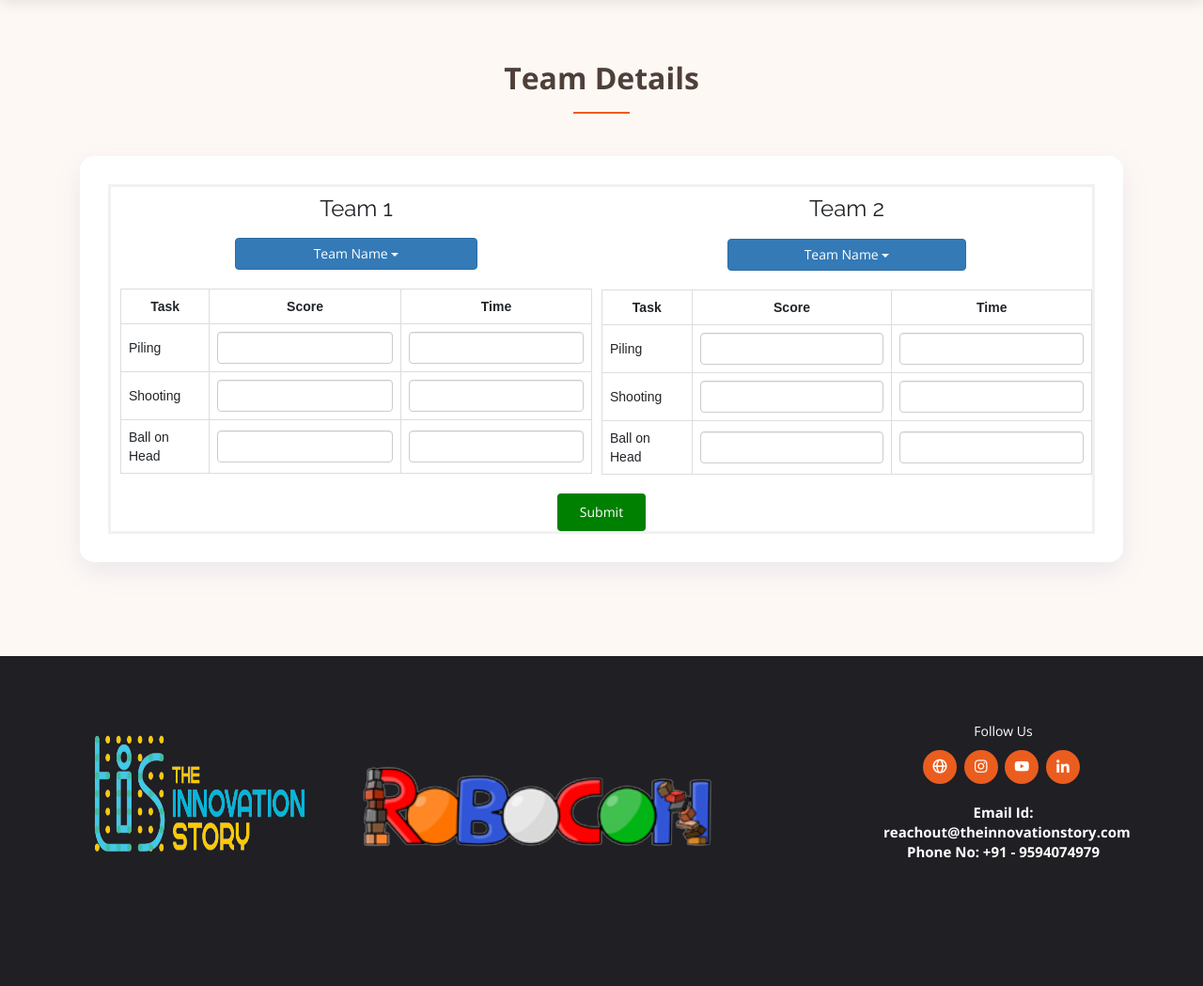
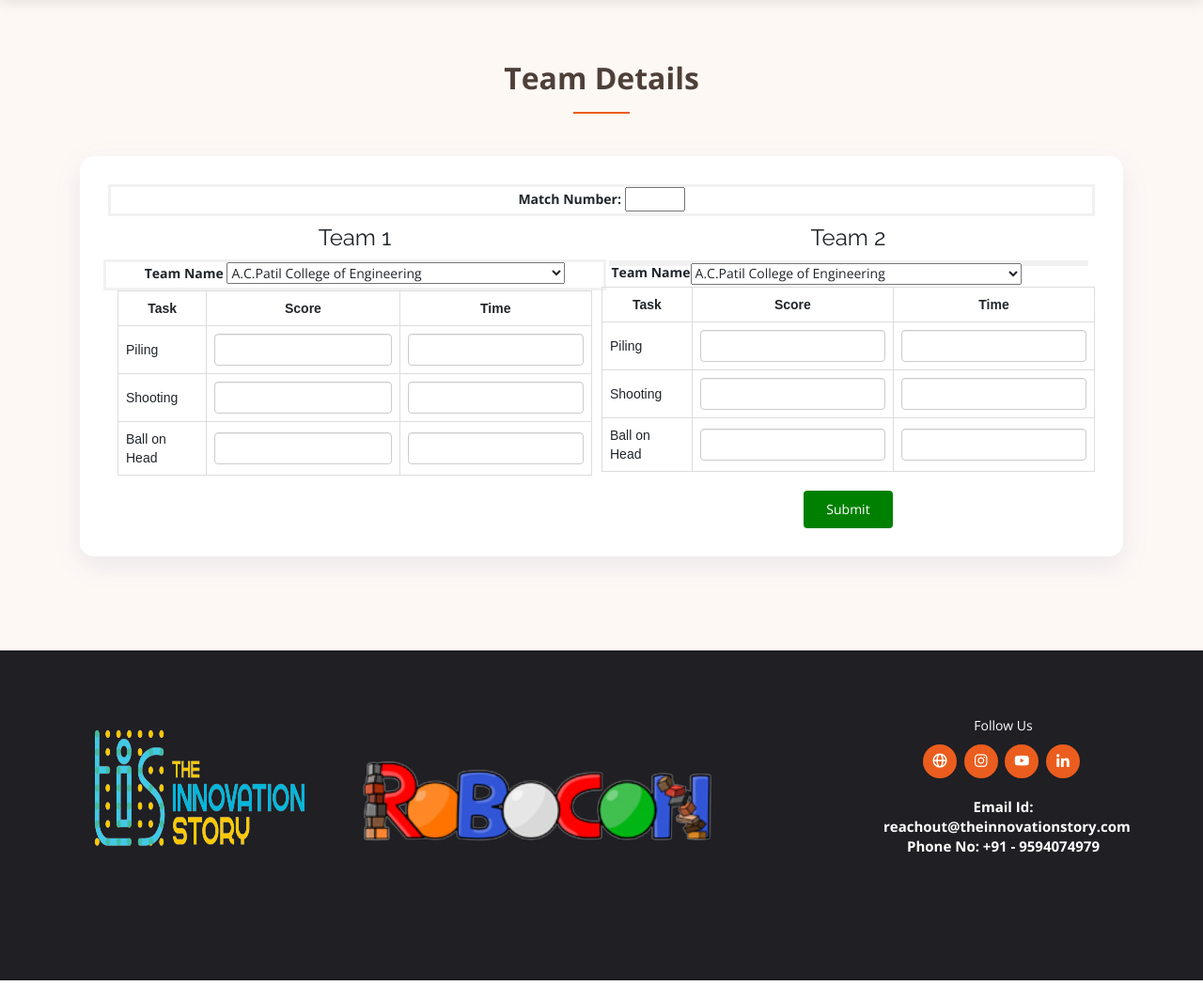
Before and after one commit to Aayushi3458/Robocon-, a PHP site: page /input.php in a window 1280 px wide. Shown: the part 72-1121 px from the top of the page at 94% size. Run offline with PHP 8.4, Linux system fonts and the light colour scheme.

Commit message:
dropdown

```diff
--- a/input.php
+++ b/input.php
@@ -96,62 +96,66 @@ include 'connect.php';
         </div>
         <div class="formbox" style="background-color:white; border-radius:15px;box-shadow: 0 10px 29px 0 rgba(68, 88, 144, 0.1);text-align:center;overflow-x:auto;">
         <form name="Teamform" action="connect.php" method="POST" enctype="multipart/form-data">
+        <form action="/action_page.php">
+          <label for="quantity">Match Number:</label>
+          <input type="number" id="quantity" name="quantity" min="1" max="120">
+        </form>
         <div class="column">
             <div class="row">
             <h3 style="text-align:center">Team 1</h3>
-            <div class="dropdown">
-              <button class="btn btn-primary" type="button" data-toggle="dropdown">Team Name
-              <span class="caret"></span></button>
-              <ul class="dropdown-menu">
-              <li><a href="#">A.C.Patil College of Engineering</a></li>
-              <li><a href="#">A.D. Patel Institute of Technology</a></li>
-              <li><a href="#">Ajay Kumar Garg Engineering College</a></li>
-              <li><a href="#">Bannari Amman Institute of Technology (Team:ASSAULT)</a></li>
-              <li><a href="#">Bannari Amman Institute of Technology (Team: NOVA)</a></li>
-              <li><a href="#">Bannari Amman Institute of Technology (Team: Innovators)</a></li>
-              <li><a href="#">Bannari Amman Institute of Technology (Team: ALPHA)</a></li>
-              <li><a href="#">Bannari Amman Institute of Technology (Team: Vitality)</a></li>
-              <li><a href="#">Birla Vishvakarma Mahavidyalaya</a></li>
-              <li><a href="#">BRACT's Vishwakarma Institute of Technology</a></li>
-              <li><a href="#">College of Engineering</a></li>
-              <li><a href="#">Fr. Conceicao Rodrigues College of Engineering,Mumbai</a></li>
-              <li><a href="#">Fr. Conceicao Rodrigues Institute of Technology,Vashi</a></li>
-              <li><a href="#">Government College of Engineering and Research Avasari Khurd</a></li>
-              <li><a href="#">Government College of Engineering</a></li>
-              <li><a href="#">Government Engineering College	</a></li>
-              <li><a href="#">Gujarat Technological University</a></li>
-              <li><a href="#">Institute of Technology, Nirma University</a></li>
-              <li><a href="#">JSPM Rajarshi shahu college of engineering</a></li>
-              <li><a href="#">K.J. Somaiya Institute of Engineering and Information Technology</a></li>
-              <li><a href="#">Kalinga Institute of Industrial Technology</a></li>
-              <li><a href="#">KJ Somaiya College of Engineering</a></li>
-              <li><a href="#">LD College of Engineering</a></li>
-              <li><a href="#">LJ University</a></li>
-              <li><a href="#">Mahindra University</a></li>
-              <li><a href="#">Manipal Institute of Technology</a></li>
-              <li><a href="#">Marathwada Mitra Mandal's College of Engineering</a></li>
-              <li><a href="#">MIT Academy of Engineering</a></li>
-              <li><a href="#">MIT World Peace University</a></li>
-              <li><a href="#">MIT-ADT University</a></li>
-              <li><a href="#">MKSSS's Cummins College Of Engineering For Women</a></li>
-              <li><a href="#">P.E.S. Modern College of Engineering</a></li>
-              <li><a href="#">Padmabhooshan Vasantdada Patil Institute of Technology</a></li>
-              <li><a href="#">Parul Institute of Technology, Parul University</a></li>
-              <li><a href="#">Pimpri Chinchwad College of Engineering</a></li>
-              <li><a href="#">Presidency University</a></li>
-              <li><a href="#">Pune Institute of Computer Technology</a></li>
-              <li><a href="#">Sardar Patel College of Engineering</a></li>
-              <li><a href="#">Sardar Vallabhbhai National Institute of Technology (SVNIT)</a></li>
-              <li><a href="#">Shri Guru Gobind Singhji Institute and Engineering and Technology</a></li>
-              <li><a href="#">SRM Institute of Science and Technology, KTR Campus</a></li>
-              <li><a href="#">St. Francis Institute of Technology</a></li>
-              <li><a href="#">SVKM's Dwarkadas J Sanghvi College of Engineering</a></li>
-              <li><a href="#">SVKM's NMIMS Mukesh Patel School of Technology Management and Engineering</a></li>
-              <li><a href="#">U.V.PATEL College of Engineering,Ganppat University</a></li>
-              </ul>
-              <br><br>
-          </div>
-          </div>
+            <form action="/action_page.php">
+              <label for="team1" style="text-align:left">Team Name</label>
+              <select id="team1" name="team1" style="width:70%">
+              <option value="#" >A.C.Patil College of Engineering</option>
+              <option value="#">A.D. Patel Institute of Technology</option>
+              <option value="#">Ajay Kumar Garg Engineering College</option>
+              <option value="#">Bannari Amman Institute of Technology (Team:ASSAULT)</option>
+              <option value="#">Bannari Amman Institute of Technology (Team: NOVA)</option>
+              <option value="#">Bannari Amman Institute of Technology (Team: Innovators)</option>
+              <option value="#">Bannari Amman Institute of Technology (Team: ALPHA)</option>
+              <option value="#">Bannari Amman Institute of Technology (Team: Vitality)</option>
+              <option value="#">Birla Vishvakarma Mahavidyalaya</option>
+              <option value="#">BRACT's Vishwakarma Institute of Technology</option>
+              <option value="#">College of Engineering</option>
+              <option value="#">College of Engineering</option>
+              <option value="#">Fr. Conceicao Rodrigues College of Engineering,Mumbai</option>
+              <option value="#">Fr. Conceicao Rodrigues Institute of Technology,Vashi</option>
+              <option value="#">Government College of Engineering and Research Avasari Khurd</option>
+              <option value="#">Government College of Engineering</option>
+              <option value="#">Government Engineering College</option>
+              <option value="#">Gujarat Technological University</option>
+              <option value="#">Institute of Technology, Nirma University</option>
+              <option value="#">JSPM Rajarshi shahu college of engineering</option>
+              <option value="#">K.J. Somaiya Institute of Engineering and Information Technology</option>
+              <option value="#">Kalinga Institute of Industrial Technology</option>
+              <option value="#">KJ Somaiya College of Engineering</option>
+              <option value="#">LD College of Engineering</option>
+              <option value="#">LJ University</option>
+              <option value="#">Mahindra University</option>
+              <option value="#">Manipal Institute of Technology</option>
+              <option value="#">Marathwada Mitra Mandal's College of Engineering</option>
+              <option value="#">MIT Academy of Engineering</option>
+              <option value="#">MIT World Peace University</option>
+              <option value="#">MIT-ADT University</option>
+              <option value="#">MKSSS's Cummins College Of Engineering For Women</option>
+              <option value="#">P.E.S. Modern College of Engineering</option>
+              <option value="#">Padmabhooshan Vasantdada Patil Institute of Technology</option>
+              <option value="#">Parul Institute of Technology, Parul University</option>
+              <option value="#">Pimpri Chinchwad College of Engineering</option>
+              <option value="#">Presidency University</option>
+              <option value="#">Pune Institute of Computer Technology</option>
+              <option value="#">Sardar Patel College of Engineering</option>
+              <option value="#">Sardar Vallabhbhai National Institute of Technology (SVNIT)</option>
+              <option value="#">Shri Guru Gobind Singhji Institute and Engineering and Technology</option>
+              <option value="#">SRM Institute of Science and Technology, KTR Campus</option>
+              <option value="#">St. Francis Institute of Technology</option>
+              <option value="#">SVKM's Dwarkadas J Sanghvi College of Engineering</option>
+              <option value="#">SVKM's NMIMS Mukesh Patel School of Technology Management and Engineering</option>
+              <option value="#">U.V.PATEL College of Engineering,Ganppat University</option>
+            </select>
+
+            </form>
+           </div>
           <table>
                     <thread>
                       <tr>
@@ -182,58 +186,61 @@ include 'connect.php';
 
             <div class="row" style="margin-top:1%">
             <h3 style="text-align:center">Team 2</h3>
-            <div class="dropdown" style="text-align:center">
-              <button class="btn btn-primary" type="button" data-toggle="dropdown">Team Name
-              <span class="caret"></span></button>
-              <ul class="dropdown-menu">
-              <li><a href="#">A.C.Patil College of Engineering</a></li>
-              <li><a href="#">A.D. Patel Institute of Technology</a></li>
-              <li><a href="#">Ajay Kumar Garg Engineering College</a></li>
-              <li><a href="#">Bannari Amman Institute of Technology (Team:ASSAULT)</a></li>
-              <li><a href="#">Bannari Amman Institute of Technology (Team: NOVA)</a></li>
-              <li><a href="#">Bannari Amman Institute of Technology (Team: Innovators)</a></li>
-              <li><a href="#">Bannari Amman Institute of Technology (Team: ALPHA)</a></li>
-              <li><a href="#">Bannari Amman Institute of Technology (Team: Vitality)</a></li>
-              <li><a href="#">Birla Vishvakarma Mahavidyalaya</a></li>
-              <li><a href="#">BRACT's Vishwakarma Institute of Technology</a></li>
-              <li><a href="#">College of Engineering</a></li>
-              <li><a href="#">Fr. Conceicao Rodrigues College of Engineering,Mumbai</a></li>
-              <li><a href="#">Fr. Conceicao Rodrigues Institute of Technology,Vashi</a></li>
-              <li><a href="#">Government College of Engineering and Research Avasari Khurd</a></li>
-              <li><a href="#">Government College of Engineering</a></li>
-              <li><a href="#">Government Engineering College	</a></li>
-              <li><a href="#">Gujarat Technological University</a></li>
-              <li><a href="#">Institute of Technology, Nirma University</a></li>
-              <li><a href="#">JSPM Rajarshi shahu college of engineering</a></li>
-              <li><a href="#">K.J. Somaiya Institute of Engineering and Information Technology</a></li>
-              <li><a href="#">Kalinga Institute of Industrial Technology</a></li>
-              <li><a href="#">KJ Somaiya College of Engineering</a></li>
-              <li><a href="#">LD College of Engineering</a></li>
-              <li><a href="#">LJ University</a></li>
-              <li><a href="#">Mahindra University</a></li>
-              <li><a href="#">Manipal Institute of Technology</a></li>
-              <li><a href="#">Marathwada Mitra Mandal's College of Engineering</a></li>
-              <li><a href="#">MIT Academy of Engineering</a></li>
-              <li><a href="#">MIT World Peace University</a></li>
-              <li><a href="#">MIT-ADT University</a></li>
-              <li><a href="#">MKSSS's Cummins College Of Engineering For Women</a></li>
-              <li><a href="#">P.E.S. Modern College of Engineering</a></li>
-              <li><a href="#">Padmabhooshan Vasantdada Patil Institute of Technology</a></li>
-              <li><a href="#">Parul Institute of Technology, Parul University</a></li>
-              <li><a href="#">Pimpri Chinchwad College of Engineering</a></li>
-              <li><a href="#">Presidency University</a></li>
-              <li><a href="#">Pune Institute of Computer Technology</a></li>
-              <li><a href="#">Sardar Patel College of Engineering</a></li>
-              <li><a href="#">Sardar Vallabhbhai National Institute of Technology (SVNIT)</a></li>
-              <li><a href="#">Shri Guru Gobind Singhji Institute and Engineering and Technology</a></li>
-              <li><a href="#">SRM Institute of Science and Technology, KTR Campus</a></li>
-              <li><a href="#">St. Francis Institute of Technology</a></li>
-              <li><a href="#">SVKM's Dwarkadas J Sanghvi College of Engineering</a></li>
-              <li><a href="#">SVKM's NMIMS Mukesh Patel School of Technology Management and Engineering</a></li>
-              <li><a href="#">U.V.PATEL College of Engineering,Ganppat University</a></li>
-              </ul>
-              <br><br>
+            <div>
+            <form action="/action_page.php">
+              <label for="team2" style="float:left;border:none">Team Name</label>
+              <select id="team2" name="team2" style="width:70%;float:left">
+              <option value="#" >A.C.Patil College of Engineering</option>
+              <option value="#">A.D. Patel Institute of Technology</option>
+              <option value="#">Ajay Kumar Garg Engineering College</option>
+              <option value="#">Bannari Amman Institute of Technology (Team:ASSAULT)</option>
+              <option value="#">Bannari Amman Institute of Technology (Team: NOVA)</option>
+              <option value="#">Bannari Amman Institute of Technology (Team: Innovators)</option>
+              <option value="#">Bannari Amman Institute of Technology (Team: ALPHA)</option>
+              <option value="#">Bannari Amman Institute of Technology (Team: Vitality)</option>
+              <option value="#">Birla Vishvakarma Mahavidyalaya</option>
+              <option value="#">BRACT's Vishwakarma Institute of Technology</option>
+              <option value="#">College of Engineering</option>
+              <option value="#">College of Engineering</option>
+              <option value="#">Fr. Conceicao Rodrigues College of Engineering,Mumbai</option>
+              <option value="#">Fr. Conceicao Rodrigues Institute of Technology,Vashi</option>
+              <option value="#">Government College of Engineering and Research Avasari Khurd</option>
+              <option value="#">Government College of Engineering</option>
+              <option value="#">Government Engineering College</option>
+              <option value="#">Gujarat Technological University</option>
+              <option value="#">Institute of Technology, Nirma University</option>
+              <option value="#">JSPM Rajarshi shahu college of engineering</option>
+              <option value="#">K.J. Somaiya Institute of Engineering and Information Technology</option>
+              <option value="#">Kalinga Institute of Industrial Technology</option>
+              <option value="#">KJ Somaiya College of Engineering</option>
+              <option value="#">LD College of Engineering</option>
+              <option value="#">LJ University</option>
+              <option value="#">Mahindra University</option>
+              <option value="#">Manipal Institute of Technology</option>
+              <option value="#">Marathwada Mitra Mandal's College of Engineering</option>
+              <option value="#">MIT Academy of Engineering</option>
+              <option value="#">MIT World Peace University</option>
+              <option value="#">MIT-ADT University</option>
+              <option value="#">MKSSS's Cummins College Of Engineering For Women</option>
+              <option value="#">P.E.S. Modern College of Engineering</option>
+              <option value="#">Padmabhooshan Vasantdada Patil Institute of Technology</option>
+              <option value="#">Parul Institute of Technology, Parul University</option>
+              <option value="#">Pimpri Chinchwad College of Engineering</option>
+              <option value="#">Presidency University</option>
+              <option value="#">Pune Institute of Computer Technology</option>
+              <option value="#">Sardar Patel College of Engineering</option>
+              <option value="#">Sardar Vallabhbhai National Institute of Technology (SVNIT)</option>
+              <option value="#">Shri Guru Gobind Singhji Institute and Engineering and Technology</option>
+              <option value="#">SRM Institute of Science and Technology, KTR Campus</option>
+              <option value="#">St. Francis Institute of Technology</option>
+              <option value="#">SVKM's Dwarkadas J Sanghvi College of Engineering</option>
+              <option value="#">SVKM's NMIMS Mukesh Patel School of Technology Management and Engineering</option>
+              <option value="#">U.V.PATEL College of Engineering,Ganppat University</option>
+            </select>
+            </form>
+            <br>
           </div>
+
           <table>
                     <thread>
                       <tr>
```
